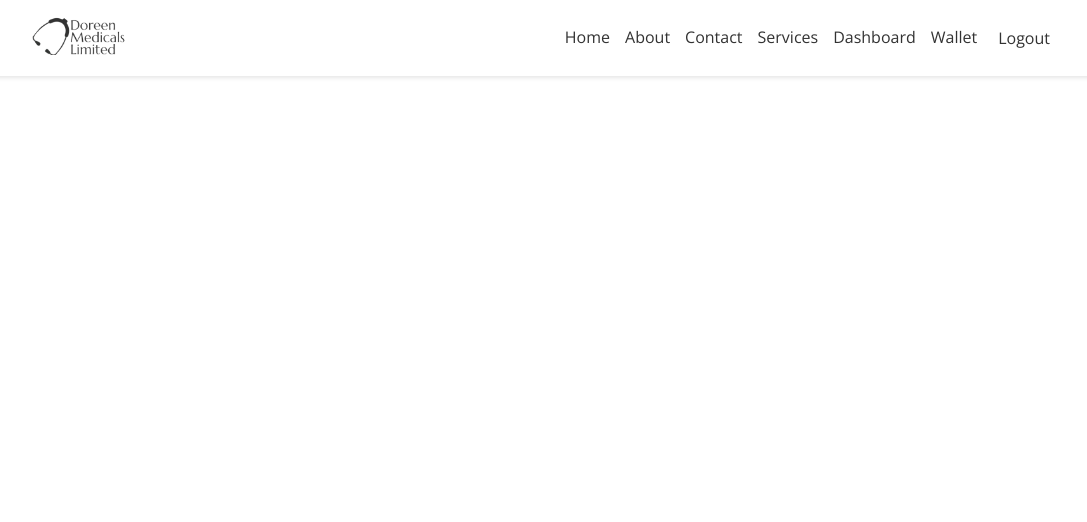
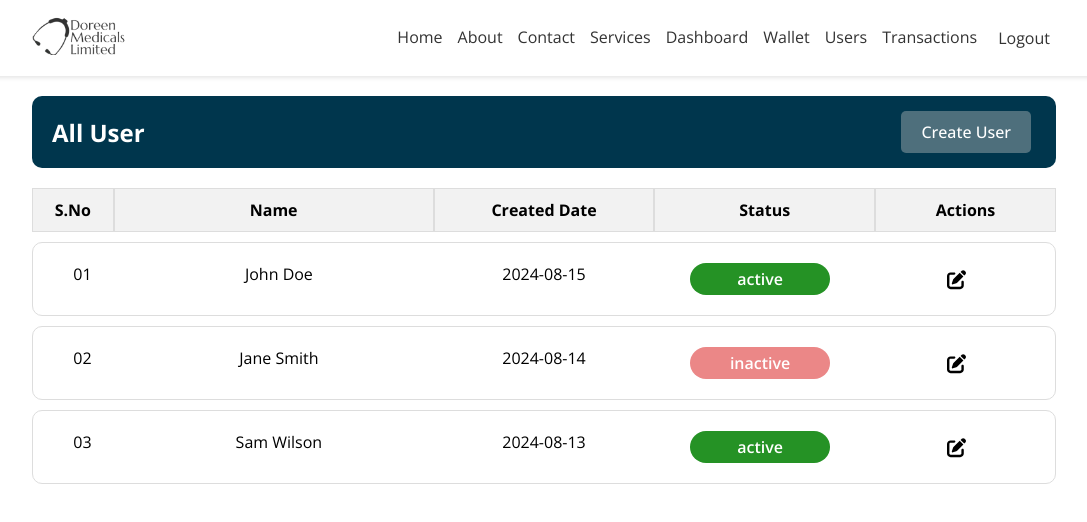
Before and after one commit to hatimkh20/Medical-Portal-Frontend, a React (Create React App) app: page /users in a window 1280 px wide. Shown: the top 522 px of the page, without its empty margins (96-1183 px from the left). Built offline with nearby package versions, Linux system fonts and the light colour scheme; sample sign-in values are in the browser's storage; a web font is replaced by a local one.

Commit message:
user and transaction table

```diff
--- a/src/App.js
+++ b/src/App.js
@@ -20,6 +20,8 @@ import VerifyResetPassword from "./components/Authentication/VerifyResetPassword
 import ResetPassword from "./components/Authentication/ResetPassword";
 import ProtectedRoute from "./components/ProtectedRoute";
 import WalletPage from "./pages/WalletPage";
+import UsersPage from "./pages/UsersPage";
+import TransactionsPage from "./pages/TransactionsPage";
 
 const App = () => {
   return (
@@ -40,6 +42,8 @@ const App = () => {
           <Route path="/form/:id" element={<ProtectedRoute element={<MultiStepForm steps={Steps} />} />} /> {/* Added route for editing */}
           <Route path="/report" element={<ProtectedRoute element={<MedicalReport data={data} />} />} />
           <Route path="/wallet" element={<ProtectedRoute element={<WalletPage />} />} />
+          <Route path="/users" element={<ProtectedRoute element={<UsersPage />} />} />
+          <Route path="/transactions" element={<ProtectedRoute element={<TransactionsPage />} />} />
         </Routes>
       </Router>
     </AuthProvider>
--- a/src/components/Navigation/Navbar.js
+++ b/src/components/Navigation/Navbar.js
@@ -45,6 +45,13 @@ const Navbar = () => {
               <li>
                 <Link to="/wallet" onClick={toggleMenu}>Wallet</Link>
               </li>
+              {/* super user */}
+              <li>
+                <Link to="/users" onClick={toggleMenu}>Users</Link>
+              </li>
+              <li>
+                <Link to="/transactions" onClick={toggleMenu}>Transactions</Link>
+              </li>
               <li>
                 <button onClick={() => { logout(); toggleMenu(); }} className="btn-logout">
                   Logout
--- /dev/null
+++ b/src/pages/TableView.css
@@ -0,0 +1,195 @@
+/* General styles for the UsersPage */
+.status-complete, .status-active {
+  background-color: #259225; /* Yellow */
+  color: #fff;
+}
+
+.status-incomplete, .status-inactive {
+  background-color: #eb8787; /* Light blue */
+  color: #fff;
+}
+
+.mainDiv {
+    max-width: 100%;
+    margin: 0 auto;
+    padding: 0 10%;
+  }
+
+  .mainDiv-header {
+    font-size: 1.5em;
+    font-weight: bold;
+    text-align: left;
+    margin: 20px 0;
+    display: flex;
+    justify-content: space-between;
+    background-color: #00364d; /* Darker blue */
+    padding: 10px 20px;
+    align-items: center;
+    border-radius: 10px;
+    color: white;
+  }
+
+  .create-customTable-button {
+    background-color: #4e6f7c;
+    color: #fff;
+    border: none;
+    padding: 10px 20px;
+    font-size: 16px;
+    cursor: pointer;
+    margin: 5px;
+    font-weight: 500;
+    border-radius: 5px;
+  }
+
+  .create-customTable-button:hover {
+    background-color: #0056b3;
+  }
+
+  /* Container for customTable */
+  .customTable-container {
+    width: 100%;
+    margin-top: 20px;
+  }
+
+  /* Header row */
+  .customTable-header {
+    display: flex;
+    font-weight: bold;
+    background-color: #f2f2f2;
+    flex-wrap: wrap; /* Allows wrapping on smaller screens */
+  }
+
+  /* Header column style */
+  .customTable-header-item {
+    flex: 1;
+    padding: 10px;
+    text-align: center;
+    border: 1px solid #ddd;
+  }
+
+  .customTable-header-item:first-child {
+    flex: 0.3; /* Adjusted to take less space */
+  }
+
+  .customTable-header-item:nth-child(2) {
+    flex: 1.5; /* Adjusted to give more space */
+  }
+
+  .customTable-header-item:last-child {
+    flex: 0.8; /* Adjusted to give more space to actions */
+  }
+
+  /* customTable row style */
+  .customTable-row {
+    display: flex;
+    flex-wrap: wrap; /* Allows wrapping on smaller screens */
+    border: 1px solid #ddd;
+    margin: 10px 0px;
+    padding: 10px;
+    background-color: #fff;
+    border-radius: 10px;
+  }
+
+  /* customTable data column style */
+  .customTable-item {
+    flex: 1;
+    padding: 10px;
+    text-align: center;
+  }
+
+  .customTable-item:first-child {
+    flex: 0.3; /* Adjusted to take less space */
+  }
+
+  .customTable-item:nth-child(2) {
+    flex: 1.5; /* Adjusted to give more space */
+  }
+
+  .customTable-item:last-child {
+    flex: 0.8; /* Adjusted to give more space to actions */
+  }
+
+  /* Status badges */
+  .status-badge {
+    display: inline-block;
+    padding: 5px 10px;
+    border-radius: 20px;
+    font-weight: 600;
+    min-width: 120px;
+  }
+
+  /* Action buttons */
+  .actions {
+    display: flex;
+    justify-content: center;
+    gap: 10px;
+  }
+
+  .action-button {
+    background: none;
+    border: none;
+    cursor: pointer;
+    font-size: 1.2em;
+    color: #000; /* Default to black */
+  }
+
+  .action-button .fas {
+    color: #000; /* Default to black */
+  }
+
+  .action-button:hover .fas {
+    color: #007bff;
+  }
+
+  /* Responsive styles for small devices */
+  @media (max-width: 768px) {
+    .UsersPage {
+      padding: 0 5%;
+    }
+
+    .UsersPage-header {
+      flex-direction: column;
+      text-align: center;
+    }
+
+    .create-customTable-button {
+      margin-top: 10px;
+    }
+
+    .customTable-header {
+      display: none;
+    }
+
+    .customTable-row {
+      flex-direction: column;
+      align-items: center;
+      text-align: left;
+      padding: 20px;
+    }
+
+    .customTable-item {
+      width: 100%;
+      padding: 5px 0;
+    }
+
+    .customTable-item-label {
+      font-weight: bold;
+      display: block;
+    }
+
+    .customTable-item:first-child,
+    .customTable-item:nth-child(2),
+    .customTable-item:nth-child(3),
+    .customTable-item:nth-child(4),
+    .customTable-item:last-child {
+      width: 100%;
+    }
+
+    .customTable-item.actions {
+      justify-content: flex-start;
+    }
+
+    .status-badge {
+      min-width: auto;
+    }
+  }
--- /dev/null
+++ b/src/pages/TransactionsPage.js
@@ -0,0 +1,69 @@
+// components/TransactionsPage.js
+
+import React, { useContext, useEffect } from "react";
+import "./TableView.css";
+import { FontAwesomeIcon } from "@fortawesome/react-fontawesome";
+import { faEdit } from "@fortawesome/free-solid-svg-icons";
+import { useNavigate } from 'react-router-dom';
+
+const TransactionsPage = () => {
+  const navigate = useNavigate();
+  const transactions =  [
+    { id: '1', name: 'Transaction 1', createdAt: '2024-08-15', status: 'complete' },
+    { id: '2', name: 'Transaction 2', createdAt: '2024-08-14', status: 'incomplete' },
+    { id: '3', name: 'Transaction 3', createdAt: '2024-08-13', status: 'complete' },
+  ];
+
+  const getStatusClass = (status) => {
+    switch (status.toLowerCase()) {
+      case "complete":
+        return "status-complete";
+      case "incomplete":
+        return "status-incomplete";
+      default:
+        return "";
+    }
+  };
+
+  const redirectToForm = (id="") => {
+    navigate(`/user-form/${id}`);
+  };
+
+  return (
+    <div className="mainDiv">
+      <header className="mainDiv-header">
+        <div>All Transactions</div>
+      </header>
+      <div className="customTable-container">
+        <div className="customTable-header">
+          <div className="customTable-header-item">S.No</div>
+          <div className="customTable-header-item">Name</div>
+          <div className="customTable-header-item">Created Date</div>
+          <div className="customTable-header-item">Status</div>
+          <div className="customTable-header-item">Actions</div>
+        </div>
+          {transactions && transactions.map((transaction, idx) => (
+            <div className="customTable-row" key={transaction.id || idx}>
+              <div className="customTable-item">
+                {(idx + 1).toString().padStart(2, "0")}
+              </div>
+              <div className="customTable-item">{transaction.name}</div>
+              <div className="customTable-item">{transaction.createdAt}</div>
+              <div className="customTable-item">
+                <span className={`status-badge ${getStatusClass(transaction.status)}`}>
+                  {transaction.status}
+                </span>
+              </div>
+              <div className="customTable-item actions">
+                <button className="action-button" onClick={() => redirectToForm(transaction.id)}>
+                  <FontAwesomeIcon icon={faEdit} />
+                </button>
+              </div>
+            </div>
+          ))}
+      </div>
+    </div>
+  );
+};
+
+export default TransactionsPage;
--- /dev/null
+++ b/src/pages/UsersPage.js
@@ -0,0 +1,70 @@
+// components/UsersPage.js
+
+import React, { useContext, useEffect } from "react";
+import "./TableView.css";
+import { FontAwesomeIcon } from "@fortawesome/react-fontawesome";
+import { faEdit } from "@fortawesome/free-solid-svg-icons";
+import { useNavigate } from 'react-router-dom';
+
+const UsersPage = () => {
+  const navigate = useNavigate();
+  const users =  [
+    { id: '1', name: 'John Doe', createdAt: '2024-08-15', status: 'active' },
+    { id: '2', name: 'Jane Smith', createdAt: '2024-08-14', status: 'inactive' },
+    { id: '3', name: 'Sam Wilson', createdAt: '2024-08-13', status: 'active' },
+  ];
+
+  const getStatusClass = (status) => {
+    switch (status.toLowerCase()) {
+      case "active":
+        return "status-active";
+      case "inactive":
+        return "status-inactive";
+      default:
+        return "";
+    }
+  };
+
+  const redirectToForm = (id="") => {
+    navigate(`/user-form/${id}`);
+  };
+
+  return (
+    <div className="mainDiv">
+      <header className="mainDiv-header">
+        <div>All User</div>
+        <button className="create-customTable-button" onClick={() => redirectToForm()}>Create User</button>
+      </header>
+      <div className="customTable-container">
+        <div className="customTable-header">
+          <div className="customTable-header-item">S.No</div>
+          <div className="customTable-header-item">Name</div>
+          <div className="customTable-header-item">Created Date</div>
+          <div className="customTable-header-item">Status</div>
+          <div className="customTable-header-item">Actions</div>
+        </div>
+          {users && users.map((user, idx) => (
+            <div className="customTable-row" key={user.id || idx}>
+              <div className="customTable-item">
+                {(idx + 1).toString().padStart(2, "0")}
+              </div>
+              <div className="customTable-item">{user.name}</div>
+              <div className="customTable-item">{user.createdAt}</div>
+              <div className="customTable-item">
+                <span className={`status-badge ${getStatusClass(user.status)}`}>
+                  {user.status}
+                </span>
+              </div>
+              <div className="customTable-item actions">
+                <button className="action-button" onClick={() => redirectToForm(user.id)}>
+                  <FontAwesomeIcon icon={faEdit} />
+                </button>
+              </div>
+            </div>
+          ))}
+      </div>
+    </div>
+  );
+};
+
+export default UsersPage;
--- a/src/pages/WalletPage.js
+++ b/src/pages/WalletPage.js
@@ -1,5 +1,5 @@
 import React from 'react';
-import './WalletPage.css'; // Assuming you have a CSS file for styling
+import './WalletPage.css';
 
 const WalletPage = () => {
   return (
```
